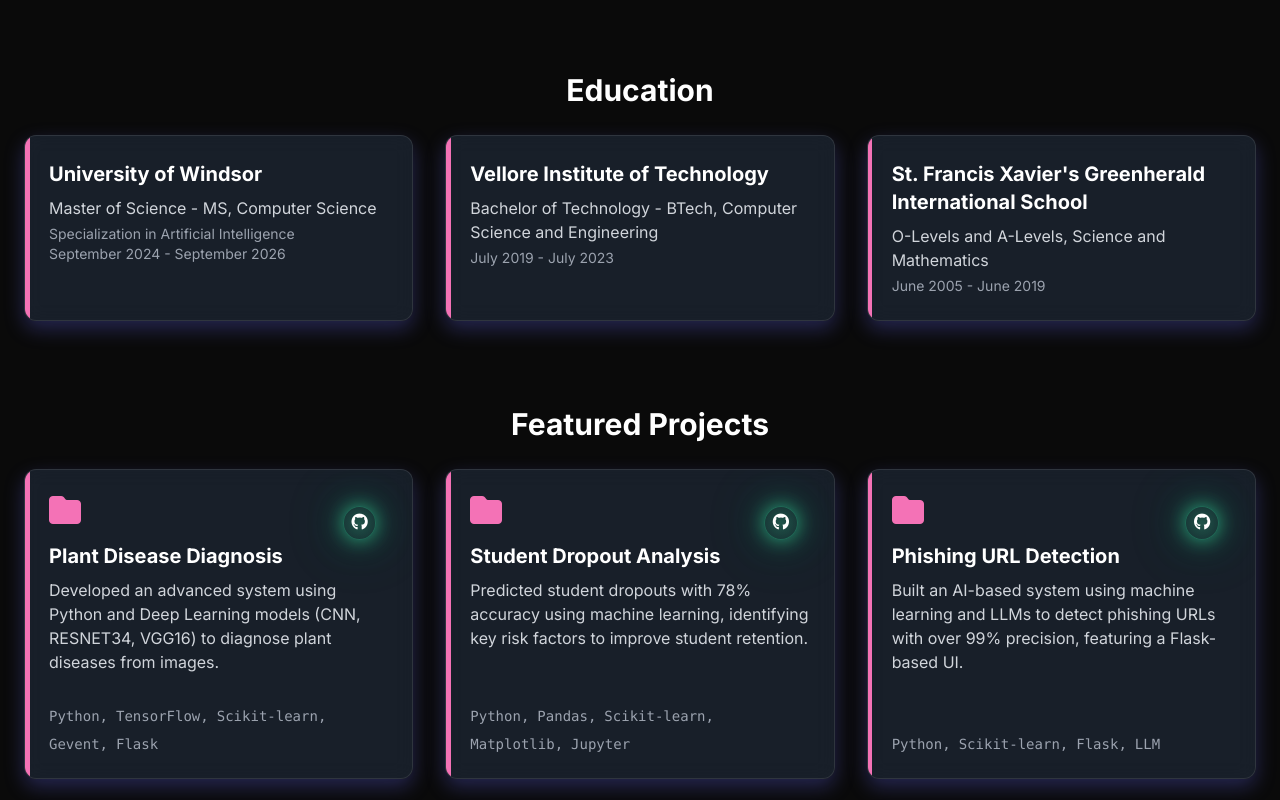
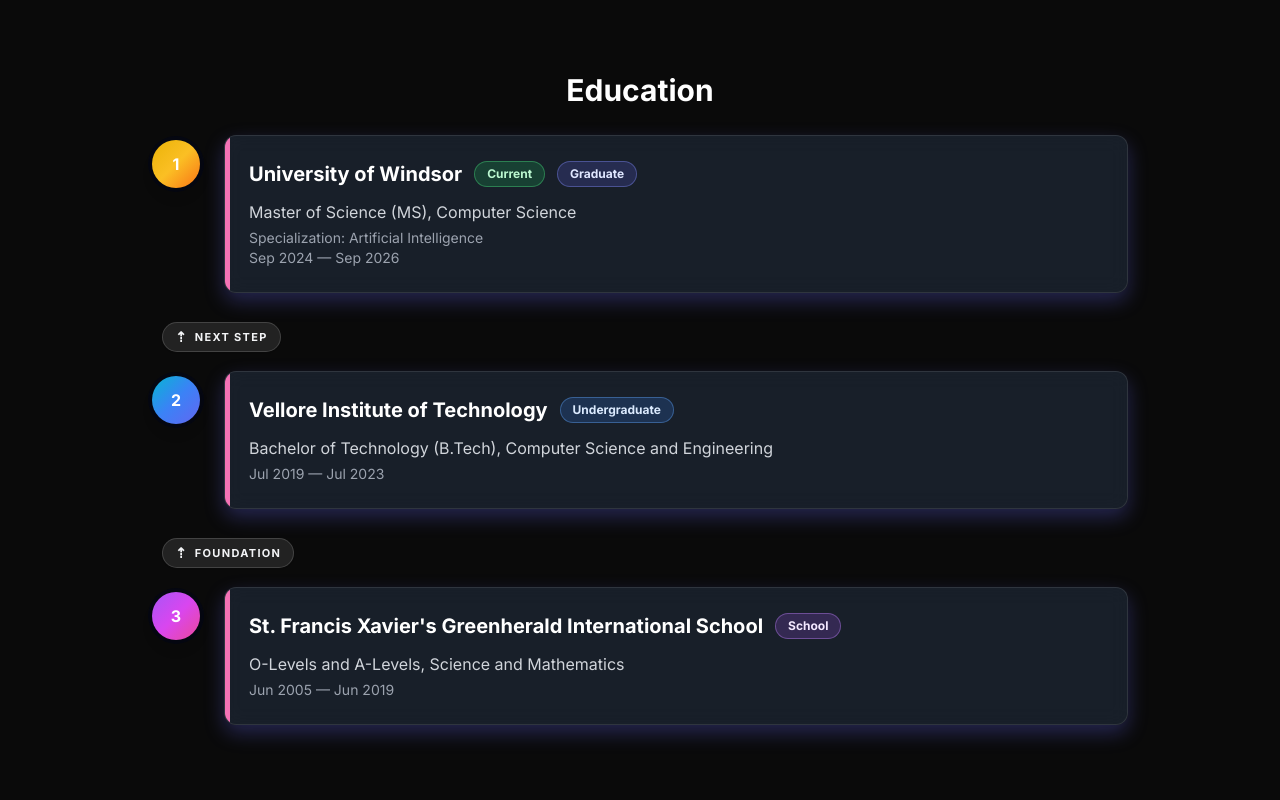
Before and after one commit to bonrakinab/arnob-portfolio, a React (Vite) app: page / in a window 1280 px wide. Shown: the part 5800-6600 px from the top of the page. Built offline with nearby package versions, Linux system fonts and the light colour scheme.

Commit message:
Update Education and Footer components with hover effects and styling refinements

```diff
--- a/src/components/Education.jsx
+++ b/src/components/Education.jsx
@@ -3,22 +3,63 @@
 const Education = () => (
   <section id="education" className="mb-20">
     <h2 className="text-3xl font-bold mb-8 text-center text-white">Education</h2>
-    <div className="grid grid-cols-1 md:grid-cols-2 lg:grid-cols-3 gap-8">
-      <div className="card p-6">
-        <h3 className="text-xl font-bold mb-2 text-white">University of Windsor</h3>
-        <p className="text-gray-300 mb-1">Master of Science - MS, Computer Science</p>
-        <p className="text-gray-400 text-sm">Specialization in Artificial Intelligence</p>
-        <p className="text-gray-400 text-sm">September 2024 - September 2026</p>
+    <div className="relative max-w-5xl mx-auto space-y-6 px-4 sm:px-6">
+      <div className="relative flex items-start gap-6">
+        <div className="relative z-10 flex h-12 w-12 items-center justify-center rounded-full bg-gradient-to-br from-yellow-500 via-amber-400 to-orange-500 text-white font-bold shadow-lg ring-4 ring-slate-950/60 hover:shadow-[0_0_20px_rgba(255,193,7,0.6)] transition-all duration-300 cursor-pointer">
+          1
+        </div>
+        <div className="card flex-1 p-6 border border-white/10 bg-slate-900/50 shadow-lg">
+          <div className="flex flex-wrap items-center gap-3 mb-3">
+            <h3 className="text-xl font-bold text-white">University of Windsor</h3>
+            <span className="px-3 py-1 text-xs font-semibold rounded-full bg-green-500/20 text-green-200 border border-green-400/40">Current</span>
+            <span className="px-3 py-1 text-xs font-semibold rounded-full bg-indigo-500/20 text-indigo-100 border border-indigo-400/40">Graduate</span>
+          </div>
+          <p className="text-gray-300 mb-1">Master of Science (MS), Computer Science</p>
+          <p className="text-gray-400 text-sm">Specialization: Artificial Intelligence</p>
+          <p className="text-gray-400 text-sm">Sep 2024 — Sep 2026</p>
+        </div>
       </div>
-      <div className="card p-6">
-        <h3 className="text-xl font-bold mb-2 text-white">Vellore Institute of Technology</h3>
-        <p className="text-gray-300 mb-1">Bachelor of Technology - BTech, Computer Science and Engineering</p>
-        <p className="text-gray-400 text-sm">July 2019 - July 2023</p>
+
+      <div className="pl-[10px] flex items-center gap-3">
+        <div className="inline-flex items-center gap-2 px-3 py-1 rounded-full bg-white/10 text-white text-[11px] font-semibold shadow-sm border border-white/15">
+          <span className="text-sm text-gray-100">⇡</span>
+          <span className="tracking-[0.12em] uppercase text-gray-100">Next step</span>
+        </div>
       </div>
-      <div className="card p-6">
-        <h3 className="text-xl font-bold mb-2 text-white">St. Francis Xavier's Greenherald International School</h3>
-        <p className="text-gray-300 mb-1">O-Levels and A-Levels, Science and Mathematics</p>
-        <p className="text-gray-400 text-sm">June 2005 - June 2019</p>
+
+      <div className="relative flex items-start gap-6">
+        <div className="relative z-10 flex h-12 w-12 items-center justify-center rounded-full bg-gradient-to-br from-cyan-500 via-blue-500 to-indigo-500 text-white font-bold shadow-lg ring-4 ring-slate-950/60 hover:shadow-[0_0_20px_rgba(34,211,238,0.6)] transition-all duration-300 cursor-pointer">
+          2
+        </div>
+        <div className="card flex-1 p-6 border border-white/10 bg-slate-900/50 shadow-lg">
+          <div className="flex flex-wrap items-center gap-3 mb-3">
+            <h3 className="text-xl font-bold text-white">Vellore Institute of Technology</h3>
+            <span className="px-3 py-1 text-xs font-semibold rounded-full bg-blue-500/20 text-blue-100 border border-blue-400/40">Undergraduate</span>
+          </div>
+          <p className="text-gray-300 mb-1">Bachelor of Technology (B.Tech), Computer Science and Engineering</p>
+          <p className="text-gray-400 text-sm">Jul 2019 — Jul 2023</p>
+        </div>
+      </div>
+
+      <div className="pl-[10px] flex items-center gap-3">
+        <div className="inline-flex items-center gap-2 px-3 py-1 rounded-full bg-white/10 text-white text-[11px] font-semibold shadow-sm border border-white/15">
+          <span className="text-sm text-gray-100">⇡</span>
+          <span className="tracking-[0.12em] uppercase text-gray-100">Foundation</span>
+        </div>
+      </div>
+
+      <div className="relative flex items-start gap-6">
+        <div className="relative z-10 flex h-12 w-12 items-center justify-center rounded-full bg-gradient-to-br from-purple-500 via-fuchsia-500 to-pink-500 text-white font-bold shadow-lg ring-4 ring-slate-950/60 hover:shadow-[0_0_20px_rgba(236,72,153,0.6)] transition-all duration-300 cursor-pointer">
+          3
+        </div>
+        <div className="card flex-1 p-6 border border-white/10 bg-slate-900/50 shadow-lg">
+          <div className="flex flex-wrap items-center gap-3 mb-3">
+            <h3 className="text-xl font-bold text-white">St. Francis Xavier's Greenherald International School</h3>
+            <span className="px-3 py-1 text-xs font-semibold rounded-full bg-purple-500/20 text-purple-100 border border-purple-400/40">School</span>
+          </div>
+          <p className="text-gray-300 mb-1">O-Levels and A-Levels, Science and Mathematics</p>
+          <p className="text-gray-400 text-sm">Jun 2005 — Jun 2019</p>
+        </div>
       </div>
     </div>
   </section>
--- a/src/components/Footer.jsx
+++ b/src/components/Footer.jsx
@@ -5,7 +5,7 @@
         Crafted with <span className="footer-heart">❤️</span> and <span className="footer-coffee">☕</span>
       </p>
       <p className="text-xs text-gray-500">
-        © <span className="footer-year">2024</span> Arnob Banik.
+        © <span className="footer-year">2026</span> Arnob Banik.
       </p>
     </div>
   </footer>
```
